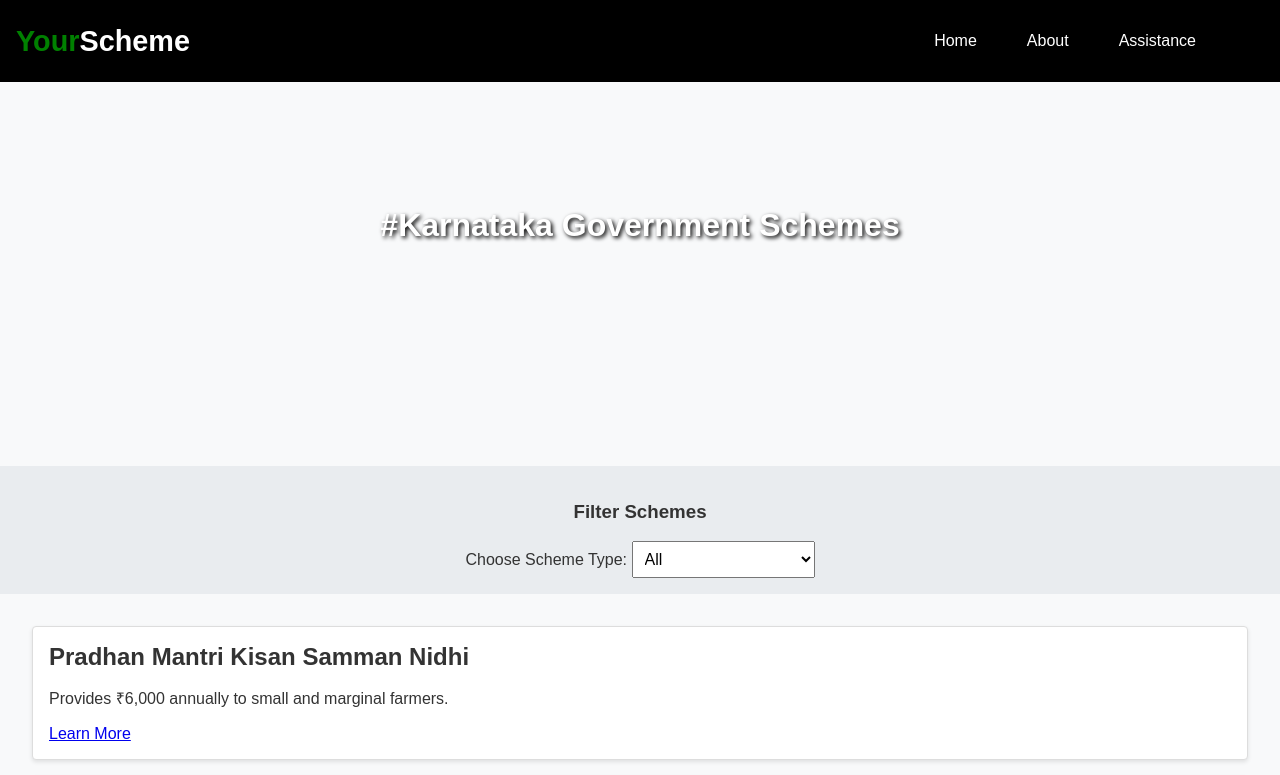
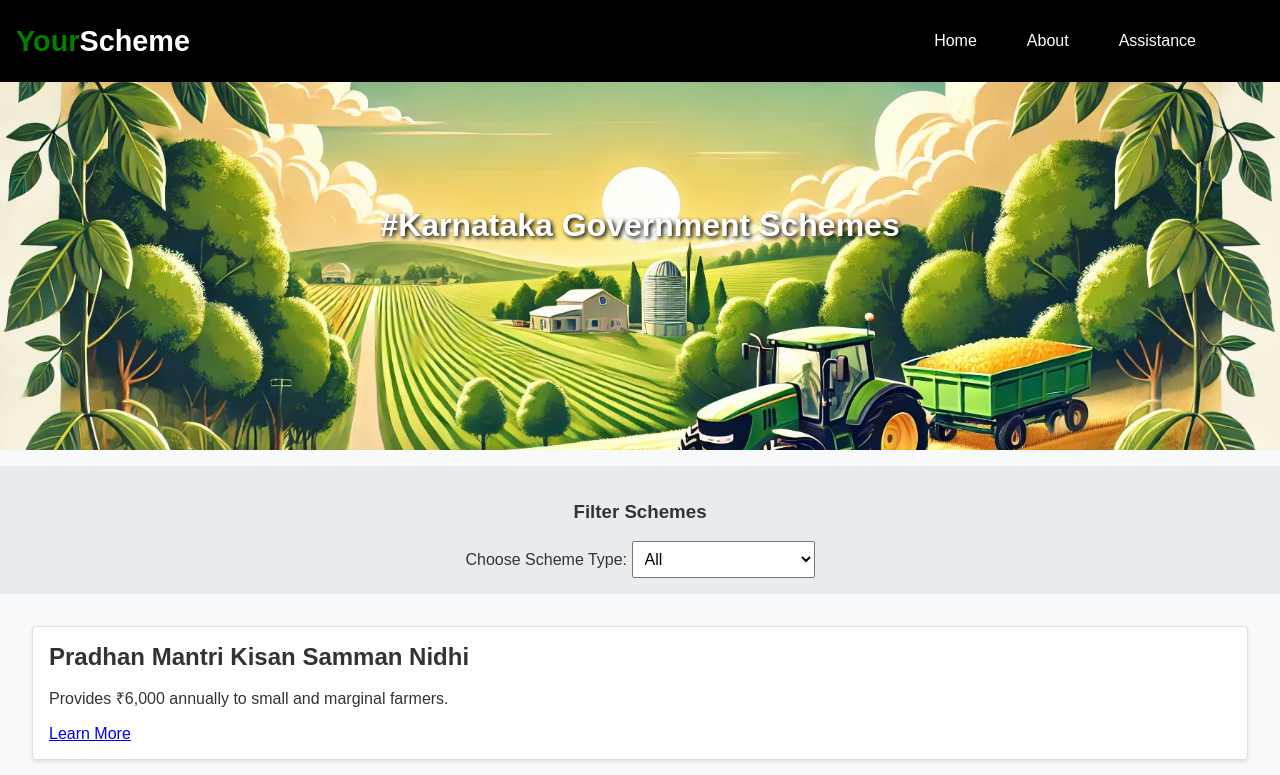
Before and after one commit to Zubairs7/YourSchemeAgri, a plain HTML site: page index.html in a window 1280 px wide. Shown: the top 775 px of the page. Drawn offline with Linux system fonts and the light colour scheme.

Commit message:
Update styles.css

```diff
--- a/styles.css
+++ b/styles.css
@@ -54,7 +54,7 @@ nav .nav-links li a {
 
 /* Parallax Section */
 .parallax {
-    background-image: url('Agri1.jpeg'); /* Use the image provided */
+    background-image: url('Agri1.jpg'); /* Use the image provided */
     height: 450px;
     background-attachment: fixed;
     background-position: center;
```
